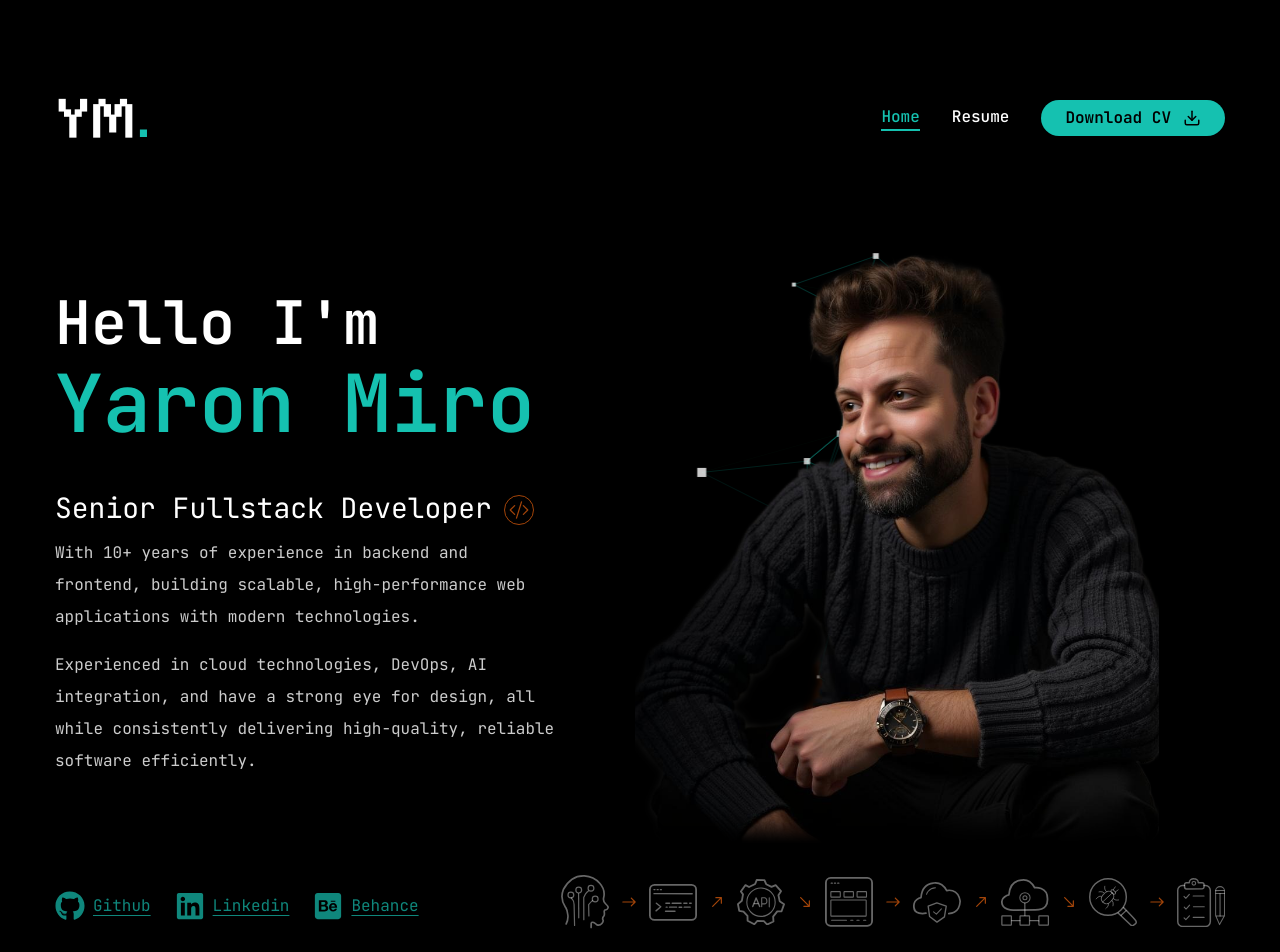
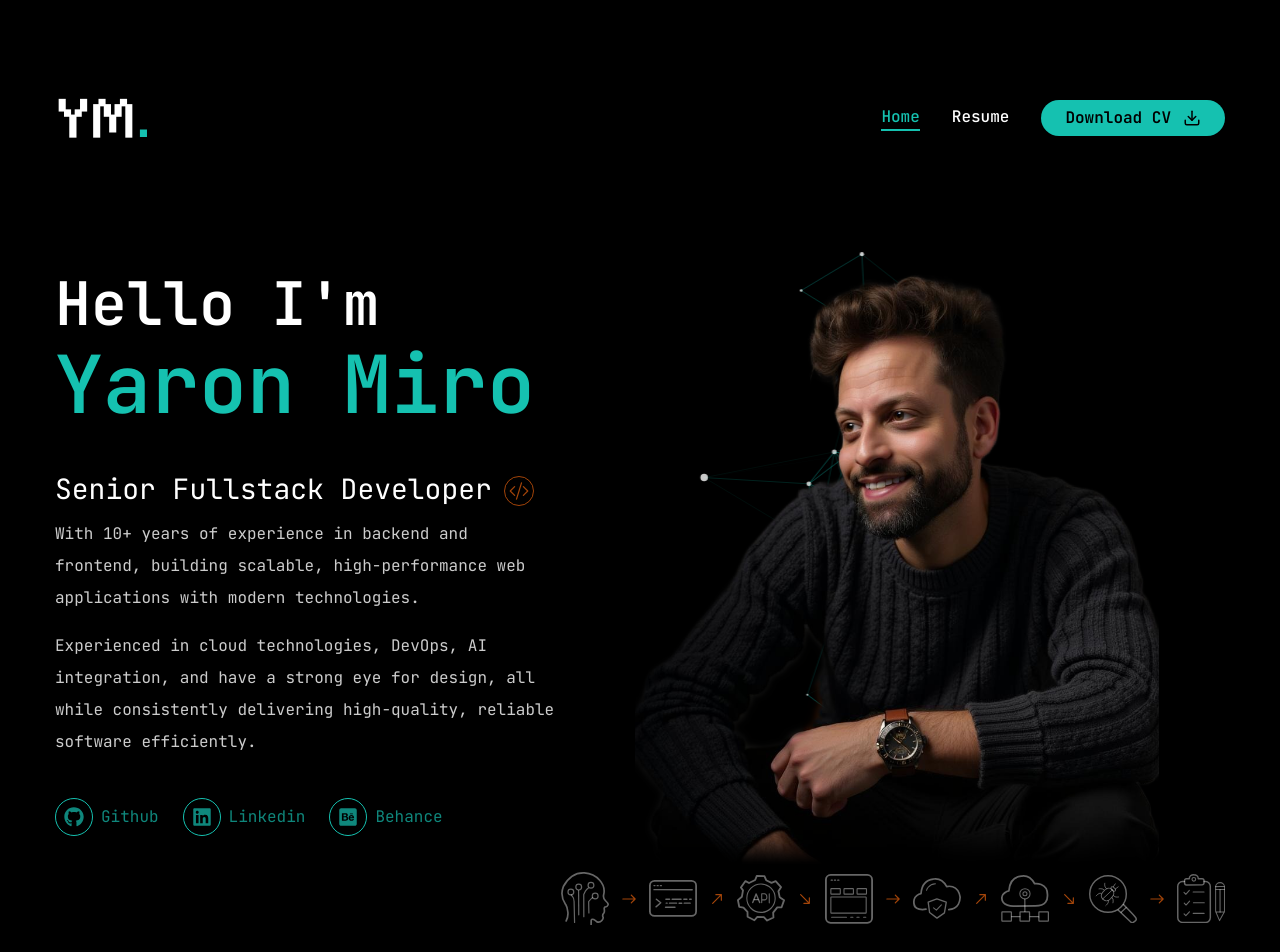
Before and after one commit to YaronMiro/ym-website, a Next.js app: page / in a window 1280 px wide. Shown: the top 952 px of the page. After the commit the page ends 925 px from the top, so only its background shows below. Built offline with nearby package versions, Linux system fonts and the light colour scheme.

Commit message:
adding styel for image with icons 5

```diff
--- a/app/page.tsx
+++ b/app/page.tsx
@@ -36,6 +36,7 @@ const Home: React.FC = () => {
                   Experienced in cloud technologies, DevOps, AI integration, and have a strong eye for design, all while consistently delivering high-quality, reliable software efficiently.
                 </p>
               </div>
+              <Social className="flex mt-10 gap-6" />
               <div className="flex flex-row items-center justify-center xl:justify-start mt-14 gap-8">
                 <Button
                   variant="outline"
@@ -51,7 +52,6 @@ const Home: React.FC = () => {
               <ParticlesContainer className="absolute top-0 right-0 bottom-0  w-[55%] h-[85%] z-[-9999]" />
               <div className="flex flex-col items-center">
               <Image
-                className=""
                 src={heroImage}
                 height={600}
                 alt="Image of Yaron Miro"
@@ -59,8 +59,7 @@ const Home: React.FC = () => {
               </div>
             </div>
           </div>
-          <div className="flex flex-col xl:flex-row justify-between mt-6">
-            <Social className="flex mt-2 gap-6" />
+          <div className="flex flex-col xl:flex-row justify-end items-center -mt-5">
             <div className="flex items-center stroke-white/40">
               <YmIcon className="ym-icon" icon="head" />
               <IoIosArrowRoundForward className="text-2xl text-secondary/70 mx-2" />
@@ -80,7 +79,7 @@ const Home: React.FC = () => {
             </div>
           </div>
         </div>
-        <Separator className="mt-10 w-[60%] mx-auto bg-white/30" />
+        {/* <Separator className="mt-10  bg-white/30" /> */}
       </section>
     </>
 
--- a/components/ParticlesContainer.tsx
+++ b/components/ParticlesContainer.tsx
@@ -136,12 +136,12 @@ const ParticlesContainer: React.FC<ParticlesContainerProps> = ({ className }) =>
                     close: true,
                     fill: true,
                     options: {},
-                    type: ["square"]
+                    type: ["circle"]
                 },
                 size: {
                     value: {
-                        min: 2,
-                        max: 7,
+                        min: 1,
+                        max: 4,
                     },
                     animation: {
                         count: 0,
--- a/components/Social.tsx
+++ b/components/Social.tsx
@@ -26,12 +26,12 @@ const Social: React.FC<SocialProps> = ({ className, iconStyles }) => {
                             key={name}
                             href={path}
                         >
-                           <div className="flex items-center gap-1">
-                                <div className={`flex justify-center items-center bg-primary text-accent/70 text-3xl group-hover:text-accent-hover group-hover:transition-all duration-1000 ease-in-out ${iconStyles}`}
+                           <div className="flex items-center">
+                                <div className={`flex justify-center border border-accent rounded-full p-2 items-center bg-primary text-accent/70 text-xl group-hover:bg-accent/70 group-hover:text-primary group-hover:transition-all duration-500 ease-in-out ${iconStyles}`}
                                 >
                                     {icon}
                                 </div>
-                                <span className="flex capitalize underline underline-offset-4 ml-1 text-accent/70 group-hover:text-accent-hover group-hover:transition-all duration-1000 ease-in-out">
+                                <span className="flex capitalize ml-2 text-accent/70 group-hover:text-accent-hover group-hover:transition-all duration-500 ease-in-out">
                                     {name}
                                 </span>
                            </div>
```
